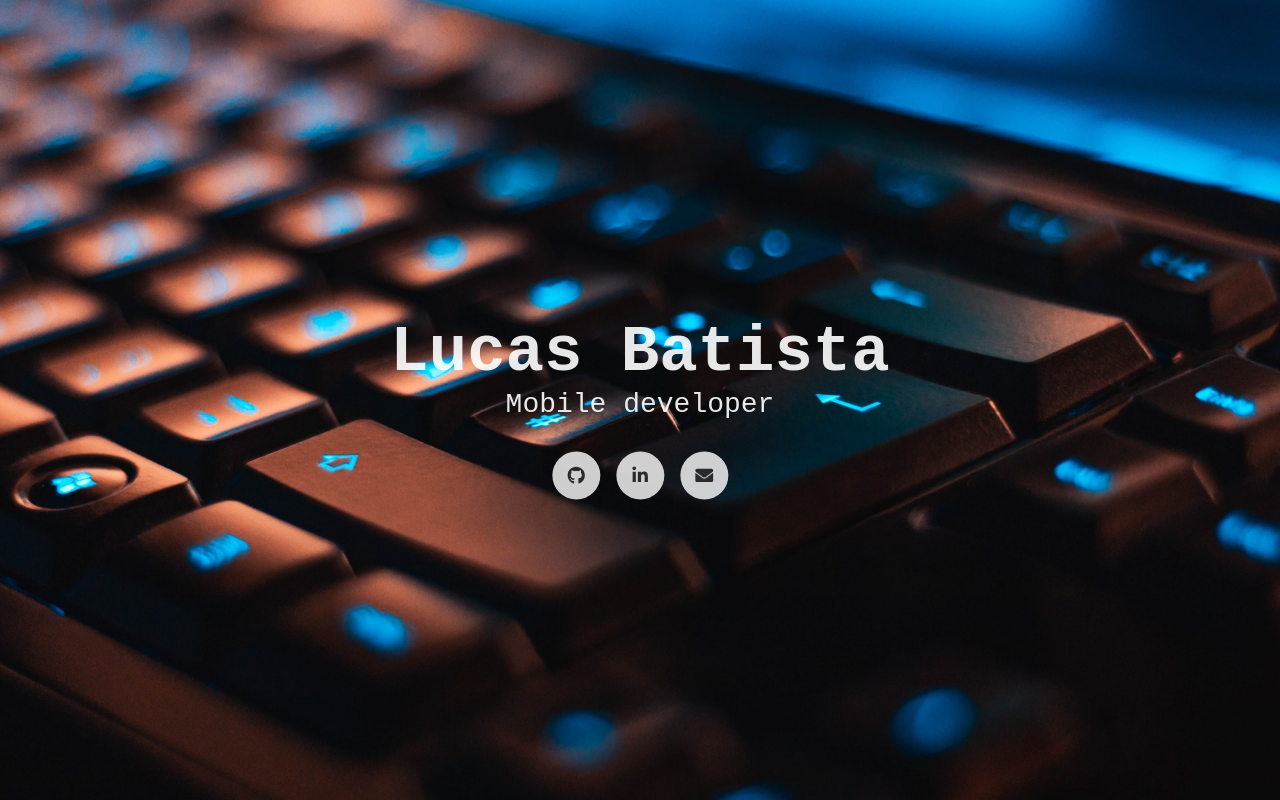
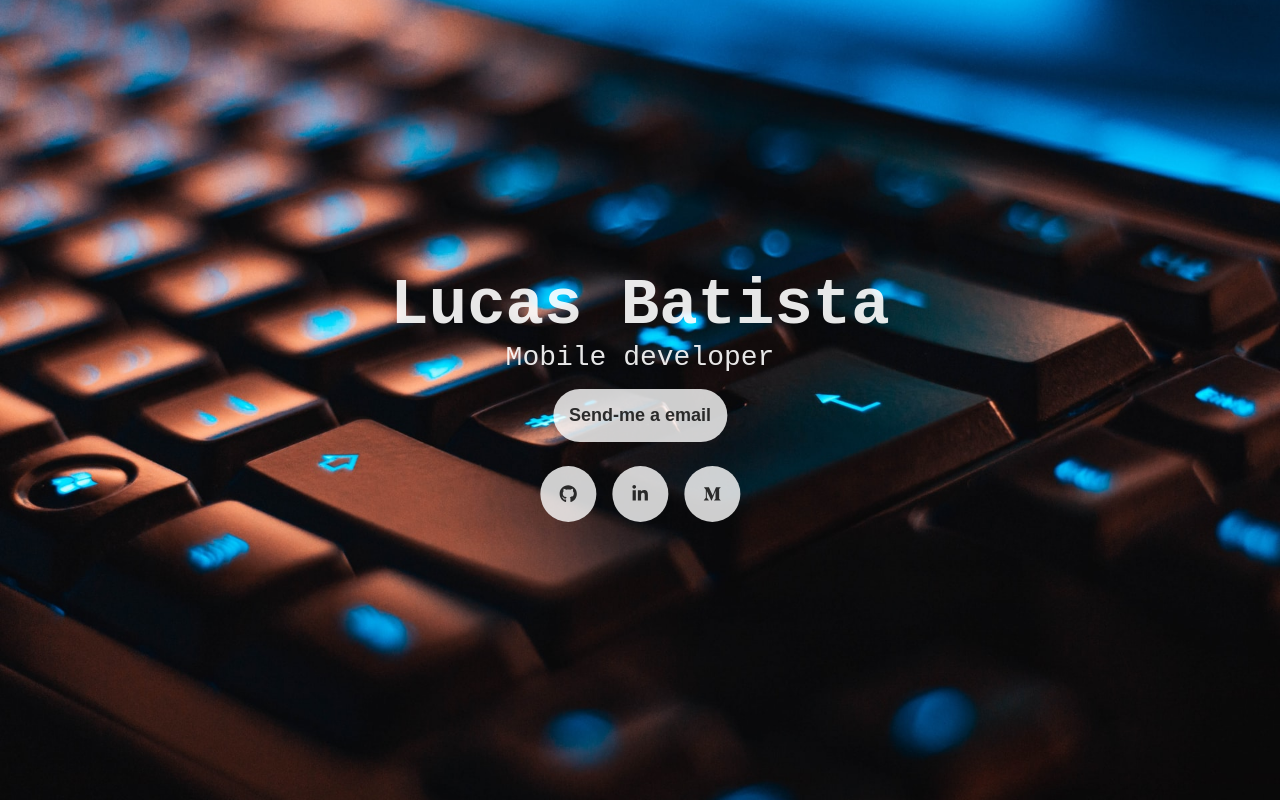
Before and after one commit to lucasdanbatista/lucasdanbatista, a React (Create React App) app: page / in a window 1280 px wide. Built offline with nearby package versions, Linux system fonts and the light colour scheme.

Commit message:
Updates social medias

```diff
--- a/src/App.tsx
+++ b/src/App.tsx
@@ -1,41 +1,45 @@
-import React from 'react';
-import './App.css';
-import Background from './components/Background';
+import React from "react";
+import "./App.css";
+import Background from "./components/Background";
 import Center from "./components/Center";
-import Text, {TextSize} from "./components/Text";
+import Text, { TextSize } from "./components/Text";
 import IconButton from "./components/IconButton";
-import {FontAwesomeIcon} from '@fortawesome/react-fontawesome';
-import {faEnvelope} from '@fortawesome/free-solid-svg-icons';
-import {faGithub} from "@fortawesome/free-brands-svg-icons";
-import {faLinkedinIn} from "@fortawesome/free-brands-svg-icons/faLinkedinIn";
+import { FontAwesomeIcon } from "@fortawesome/react-fontawesome";
+import { faBlog, faEnvelope } from "@fortawesome/free-solid-svg-icons";
+import {
+  faBlogger,
+  faGithub,
+  faMedium,
+  faMediumM,
+  faMicroblog,
+} from "@fortawesome/free-brands-svg-icons";
+import { faLinkedinIn } from "@fortawesome/free-brands-svg-icons/faLinkedinIn";
+import RoundedButton from "./components/RoundedButton";
 
 function App() {
   return (
     <div className="App">
       <Background>
         <Center>
-                    <div style={{
-                        padding: 24,
-                    }}>
           <Text size={TextSize.H1}>Lucas Batista</Text>
-                        <Text size={TextSize.SUBTITLE}>
-                            Mobile developer
-                        </Text>
-                    </div>
-                    <div className='row'>
-                        <a href='https://github.com/lucasdanbatista'>
+          <Text size={TextSize.SUBTITLE}>Mobile developer</Text>
+          <a href="mailto:contact@lucasbatista.me">
+            <RoundedButton>Send-me a email</RoundedButton>
+          </a>
+          <div className="row">
+            <a href="https://github.com/lucasdanbatista">
               <IconButton>
-                                <FontAwesomeIcon icon={faGithub} size='lg'/>
+                <FontAwesomeIcon icon={faGithub} size="lg" />
               </IconButton>
             </a>
-                        <a href='https://www.linkedin.com/in/lucasdanbatista'>
+            <a href="https://www.linkedin.com/in/lucasdanbatista">
               <IconButton>
-                                <FontAwesomeIcon icon={faLinkedinIn} size='lg'/>
+                <FontAwesomeIcon icon={faLinkedinIn} size="lg" />
               </IconButton>
             </a>
-                        <a href='mailto:contact@lucasbatista.me'>
+            <a href="https://blog.lucasbatista.me">
               <IconButton>
-                                <FontAwesomeIcon icon={faEnvelope} size='lg'/>
+                <FontAwesomeIcon icon={faMediumM} size="lg" />
               </IconButton>
             </a>
           </div>
--- a/src/components/IconButton.tsx
+++ b/src/components/IconButton.tsx
@@ -24,14 +24,14 @@ export default class IconButton extends React.Component<IconButtonProps, IconBut
         return (
             <button
                 style={{
+                    width: '7vh',
+                    height: '7vh',
                     borderRadius: '100%',
-                    width: '6vh',
-                    height: '6vh',
                     backgroundColor: `rgba(255, 255, 255, ${this.state.hovered ? 0.5 : 0.8})`,
                     border: 'none',
                     color: 'rgba(0, 0, 0, 0.8)',
                     margin: '8px',
-                    cursor: 'pointer'
+                    cursor: 'pointer',
                 }}
                 onMouseOver={() => this.setState({hovered: true})}
                 onMouseOut={() => this.setState({hovered: false})}
```
Also changed, not shown: 1 other file (tests, documents, lock files or other folders). Lines whose indentation alone changed are shown as unchanged.
